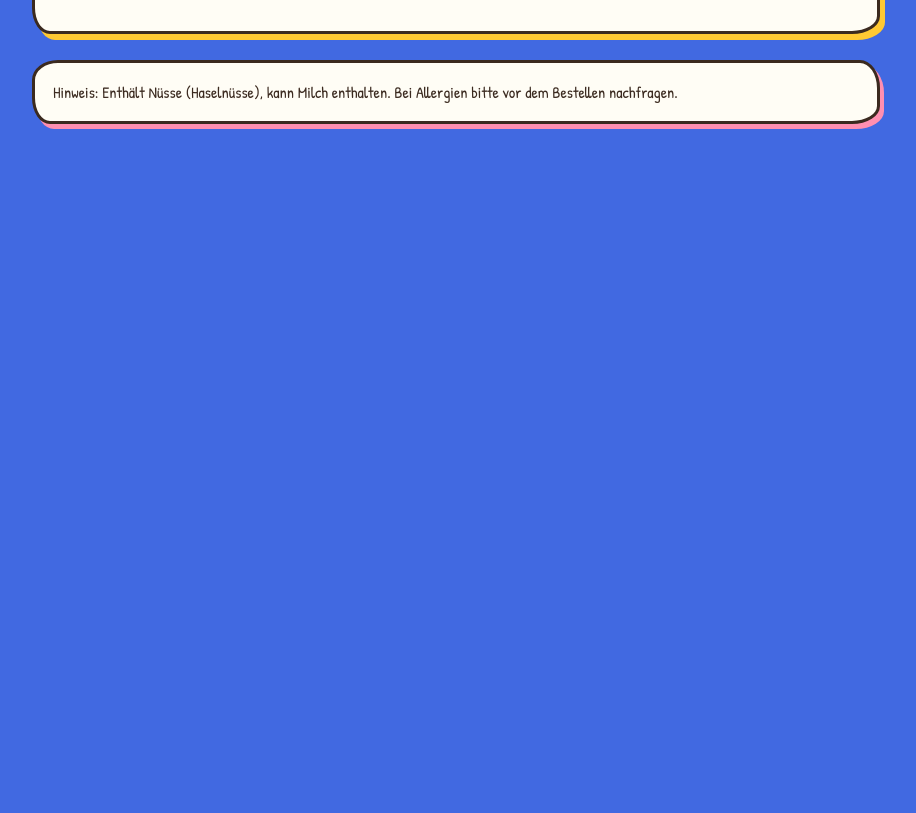
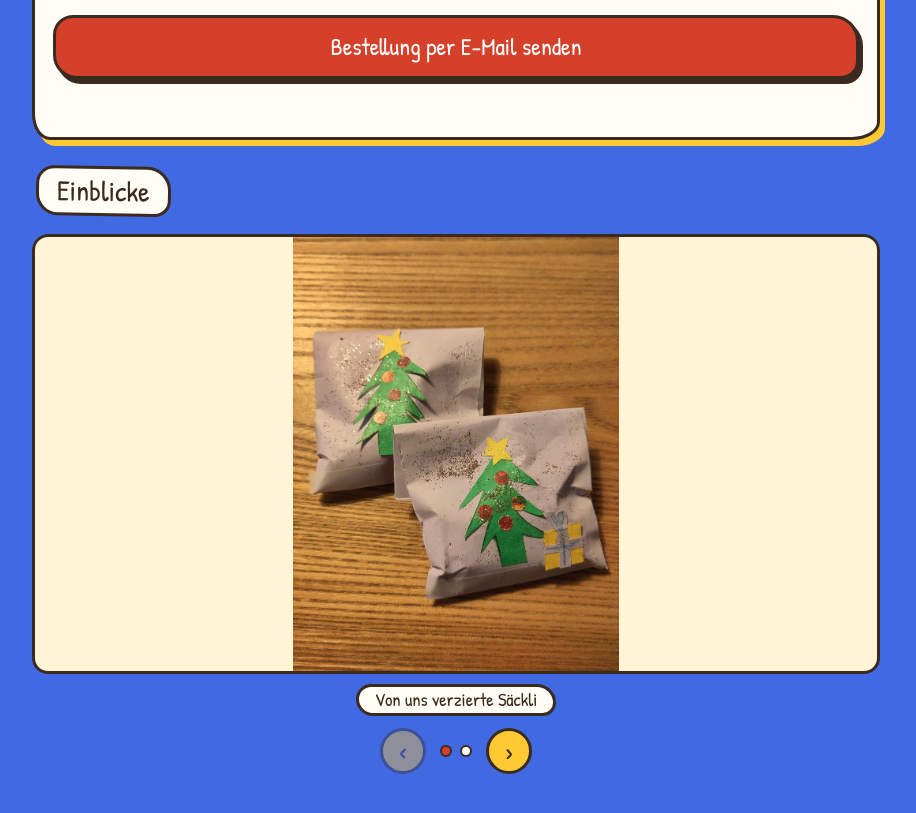
Before and after one commit to mawidme/canussa, a plain HTML site: page index.html in a window 1280 px wide. Shown: the part 1499-2312 px from the top of the page, without its empty margins (184-1100 px from the left). Before the commit the page ends 1749 px from the top, so only its background shows below. Drawn offline with Linux system fonts and the light colour scheme.

Commit message:
added photo gallery / gitignore

```diff
--- a/index.html
+++ b/index.html
@@ -62,6 +62,20 @@ textarea{resize:vertical}
 .note{margin-top:26px;font-size:1rem;box-shadow:4px 5px 0 var(--pink)}
 .bar{position:fixed;left:0;right:0;bottom:0;z-index:5;display:flex;justify-content:center;align-items:center;gap:16px;padding:10px 16px calc(10px + env(safe-area-inset-bottom,0px));background:var(--card);border-top:3px solid var(--line);font-size:1.3rem}
 .bar .big{width:auto;margin:0;padding:6px 18px;font-size:1.25rem}
+.gallery{margin-top:4px}
+.track{display:flex;overflow-x:auto;scroll-snap-type:x mandatory;overscroll-behavior-x:contain;scrollbar-width:none;border-radius:16px}
+.track::-webkit-scrollbar{display:none}
+.track:focus-visible{outline:3px dashed var(--sky);outline-offset:3px}
+.slide{flex:0 0 100%;scroll-snap-align:center;margin:0;text-align:center}
+.slide img{display:block;width:100%;height:clamp(240px,58vh,440px);object-fit:contain;background:var(--paper);border:3px solid var(--line);border-radius:16px}
+.slide figcaption{display:inline-block;margin-top:10px;padding:0 16px;font-size:1.15rem;background:var(--card);border:3px solid var(--line);border-radius:16px 20px 14px 18px}
+.gnav{display:flex;align-items:center;justify-content:center;gap:14px;margin-top:12px}
+.gnav button{width:46px;height:46px;padding:0;border-radius:50%;border:3px solid var(--line);background:var(--yellow);color:#3b2a1f;font:inherit;font-size:1.8rem;line-height:1;cursor:pointer}
+.gnav button:active{transform:scale(.92)}
+.gnav button:disabled{opacity:.4;cursor:default}
+.dots{display:flex;gap:8px}
+.dots i{width:12px;height:12px;border-radius:50%;border:2px solid var(--line);background:var(--card)}
+.dots i.on{background:var(--red)}
 @media (prefers-reduced-motion:reduce){html{scroll-behavior:auto}}
 </style>
 </head>
@@ -111,6 +125,7 @@ textarea{resize:vertical}
 
 <h2>Unser Sortiment</h2>
 <section class="grid" id="shop" aria-label="Sortiment"></section>
+<p class="card note">Hinweis: Enthält Nüsse (Haselnüsse), kann Milch enthalten. Bei Allergien bitte vor dem Bestellen nachfragen.</p>
 
 <h2 id="order-title">Dein Korb</h2>
 <section class="card" id="order" aria-labelledby="order-title">
@@ -129,7 +144,13 @@ textarea{resize:vertical}
 </div>
 </section>
 
-<p class="card note">Hinweis: Enthält Nüsse (Haselnüsse), kann Milch enthalten. Bei Allergien bitte vor dem Bestellen nachfragen.</p>
+<h2 id="galerie-titel">Einblicke</h2>
+<section class="gallery" aria-labelledby="galerie-titel">
+<div class="track" id="track" tabindex="0" aria-label="Fotos, nach links oder rechts wischen"></div>
+<div class="gnav"><button id="gprev" type="button" aria-label="Voriges Foto">‹</button><div class="dots" id="dots" aria-hidden="true"></div><button id="gnext" type="button" aria-label="Nächstes Foto">›</button></div>
+</section>
+
+
 </main>
 
 <div class="bar" id="bar" hidden>
@@ -214,6 +235,29 @@ $("#copy").addEventListener("click", async () => {
   catch (e) { t.select(); $("#msg").textContent = "Der Text ist markiert. Jetzt nur noch kopieren."; }
 });
 
+// Fotogalerie: neue Fotos hier ergänzen (bei GitHub Pages: src:"images/foto-3.jpg")
+const GALERIE = [
+  {src:"images/foto-1.jpg", alt:"Zwei violette Papiersäckli, verziert mit Papier-Tannenbaum, Stern, Geschenk und Glitzer", caption:"Von uns verzierte Säckli"},
+  {src:"images/foto-2.jpg", alt:"Caramel-Lollipops in Klarsichtfolie, in einem Körbchen mit Tannenzweigen und Zieräpfeln", caption:"Lollipops im Körbchen"}
+];
+const track = $("#track"), dots = $("#dots"), gprev = $("#gprev"), gnext = $("#gnext");
+track.innerHTML = GALERIE.map(g => `<figure class="slide"><img src="${g.src}" alt="${g.alt}"><figcaption>${g.caption}</figcaption></figure>`).join("");
+dots.innerHTML = GALERIE.map(() => "<i></i>").join("");
+function gmark() {
+  const i = Math.round(track.scrollLeft / track.clientWidth);
+  [...dots.children].forEach((d, k) => d.classList.toggle("on", k === i));
+  gprev.disabled = i <= 0; gnext.disabled = i >= GALERIE.length - 1;
+  return i;
+}
+function ggo(d) {
+  const i = Math.max(0, Math.min(GALERIE.length - 1, gmark() + d));
+  track.scrollTo({left: i * track.clientWidth, behavior: matchMedia("(prefers-reduced-motion:reduce)").matches ? "auto" : "smooth"});
+}
+track.addEventListener("scroll", gmark);
+gprev.addEventListener("click", () => ggo(-1));
+gnext.addEventListener("click", () => ggo(1));
+gmark();
+
 $("#tocart").addEventListener("click", () => $("#order").scrollIntoView({behavior:"smooth"}));
 
 // Schulferien Winterthur (Quelle: Schulferienplan der Stadt Winterthur 2025–2033, Änderungen vorbehalten).
```
Also changed, not shown: images/foto-1.jpg (added), images/foto-2.jpg (added), 2 other files.
